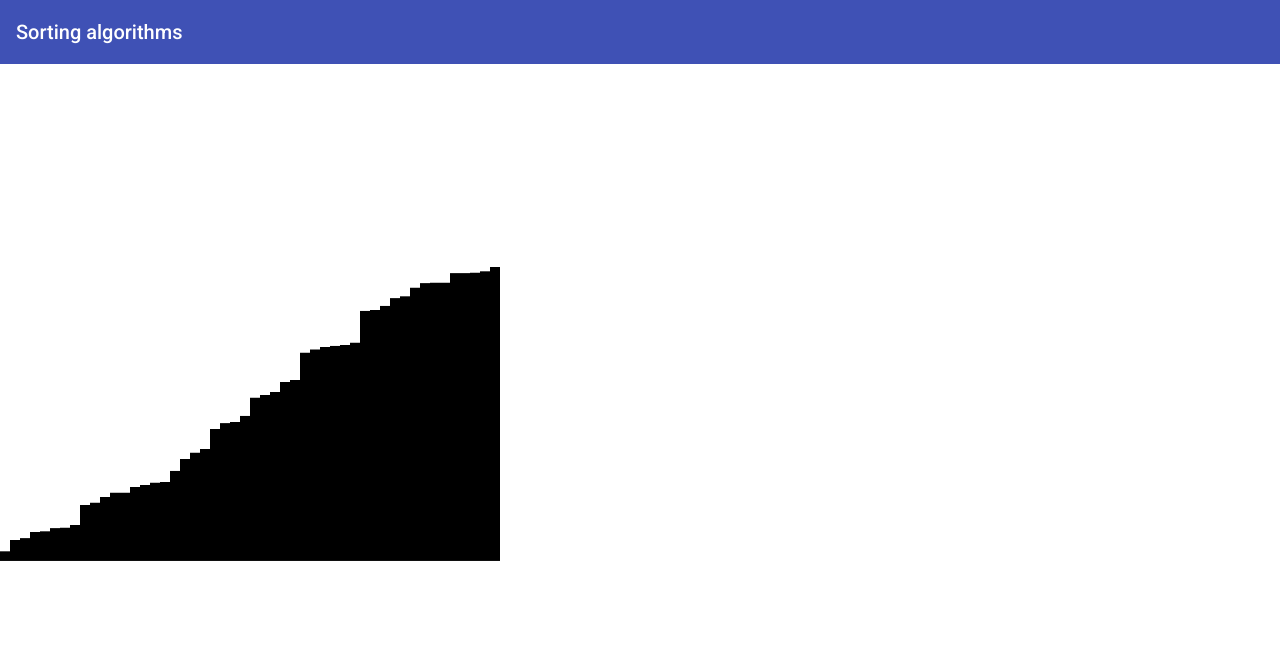
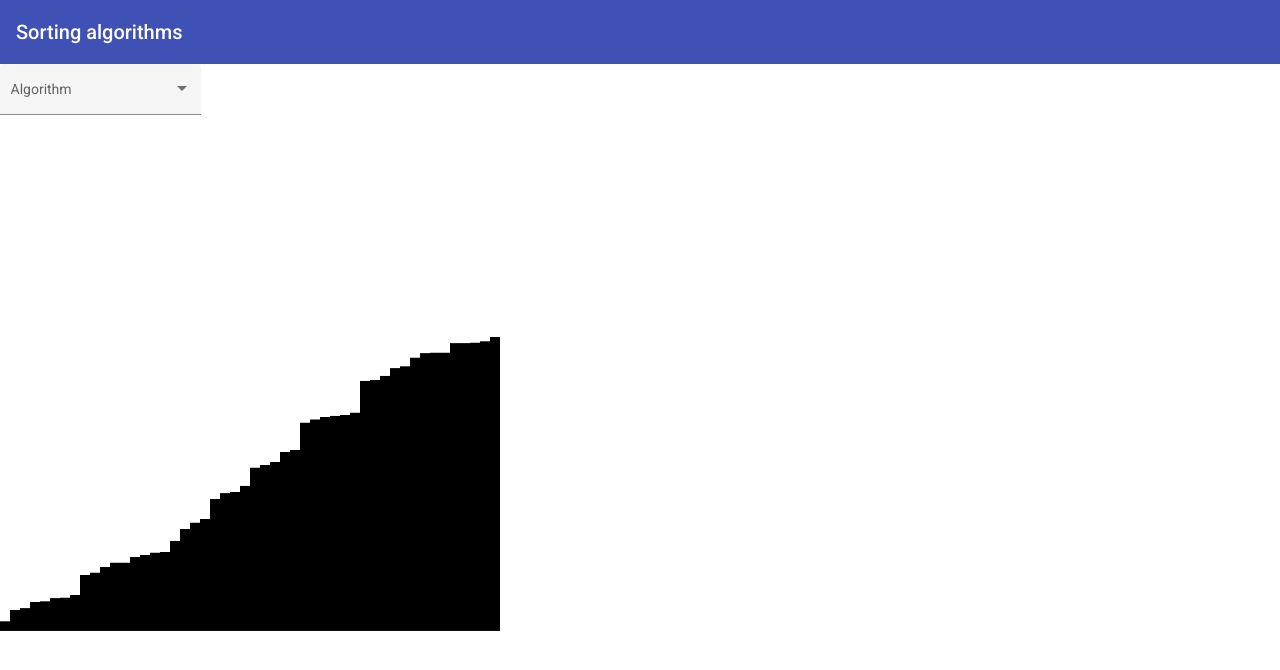
Before and after one commit to bojan-balinovic/Sorting-Algorithms, an Angular app: page / in a window 1280 px wide. Shown: the top 670 px of the page. Built offline with nearby package versions, Linux system fonts and the light colour scheme.

Commit message:
feat: dropdown wip

```diff
--- a/src/app/alghorithms/bubble-sort.ts
+++ b/src/app/alghorithms/bubble-sort.ts
@@ -1,6 +1,6 @@
-import { SortStrategy } from "./sort-strategy";
+import { Strategy } from "./strategy";
 
-export class BubbleSort extends SortStrategy {
+export class BubbleSort extends Strategy {
     sort(nodes: any[], nodeSwapCallback: (currentNodesState:any[]) => void): Promise<any[]> {
         return new Promise(async (resolve) => {
             for (let x = 0; x < nodes.length; ++x) {
--- a/src/app/alghorithms/quick-sort.ts
+++ b/src/app/alghorithms/quick-sort.ts
@@ -1,6 +1,6 @@
-import { SortStrategy } from './sort-strategy';
+import { Strategy } from './strategy';
 
-export class QuickSort extends SortStrategy {
+export class QuickSort extends Strategy {
   public sort(
     nodes: any[],
     nodeSwapCallback: (currentNodesState: any[]) => void
--- a/src/app/alghorithms/selection-sort.ts
+++ b/src/app/alghorithms/selection-sort.ts
@@ -1,6 +1,6 @@
-import { SortStrategy } from './sort-strategy';
+import { Strategy } from './strategy';
 
-export class SelectionSort extends SortStrategy {
+export class SelectionSort extends Strategy {
   override sort(
     nodes: any[],
     nodeSwapCallback: (currentNodesState: any[]) => void
--- a/src/app/alghorithms/sorting-alghorithm.ts
+++ b/src/app/alghorithms/sorting-alghorithm.ts
@@ -1,10 +1,10 @@
-import { SortStrategy } from './sort-strategy';
+import { Strategy } from './strategy';
 
 export class SortingAlghorithm {
   constructor() {}
-  sortStrategy?: SortStrategy;
+  sortStrategy?: Strategy;
 
-  setTrategy(strategy: SortStrategy) {
+  setTrategy(strategy: Strategy) {
     this.sortStrategy = strategy;
   }
 
--- a/src/app/alghorithms/sort-strategy.ts
+++ b/src/app/alghorithms/strategy.ts
@@ -1,3 +1,3 @@
-export abstract class SortStrategy {
+export abstract class Strategy {
     abstract sort(nodes: any[], nodeSwapCallback: (currentNodesState:any[]) => void): Promise<any[]>;
 }
--- a/src/app/app.component.html
+++ b/src/app/app.component.html
@@ -3,7 +3,16 @@
     <span>Sorting algorithms</span>
   </mat-toolbar-row>
 </mat-toolbar>
-
+<div class="text-center">
+  <mat-form-field appearance="fill">
+    <mat-label>Algorithm</mat-label>
+    <mat-select [(ngModel)]="selectedAlgorithm">
+      <mat-option *ngFor="let algorithm of algorithms" [value]="algorithm">{{
+        algorithm
+      }}</mat-option>
+    </mat-select>
+  </mat-form-field>
+</div>
 <div class="rectangles-wrapper">
   <app-chart #chart></app-chart>
 </div>
--- a/src/app/app.component.ts
+++ b/src/app/app.component.ts
@@ -5,6 +5,8 @@ import { QuickSort } from './alghorithms/quick-sort';
 import { SortingAlghorithm } from './alghorithms/sorting-alghorithm';
 import { ChartComponent } from './components/chart/chart.component';
 import { SelectionSort } from './alghorithms/selection-sort';
+import { Strategy } from './alghorithms/strategy';
+import { Algorithm } from './models/algorithm';
 
 @Component({
   selector: 'app-root',
@@ -19,6 +21,13 @@ export class AppComponent implements OnInit {
   nodes: Array<Node> = new Array<Node>();
 
   sortingAlgorithm: SortingAlghorithm = new SortingAlghorithm();
+  selectedAlgorithm?: Algorithm;
+  algorithms: Algorithm[] = [
+    {
+      name: 'Bubble sort',
+      strategy: new BubbleSort(),
+    },
+  ];
   constructor(private zone: NgZone) {}
   ngOnInit() {
     this.sortingAlgorithm.setTrategy(new BubbleSort());
@@ -35,7 +44,7 @@ export class AppComponent implements OnInit {
       this.sortingAlgorithm
         .sort(this.nodes, async (nodes: any[]) => {
           //console.log(nodes)
-           this.chartComponent.updateNodes(nodes);
+          this.chartComponent.updateNodes(nodes);
           console.log('udpate ');
           await delay(100);
           //  new Promise((resolve) => {
--- a/src/app/app.module.ts
+++ b/src/app/app.module.ts
@@ -5,14 +5,18 @@ import { AppComponent } from './app.component';
 import { ChartComponent } from './components/chart/chart.component';
 import { MatToolbarModule } from '@angular/material/toolbar';
 import { MatIconModule } from '@angular/material/icon';
+import {MatSelectModule} from '@angular/material/select';
+import { FormsModule } from '@angular/forms';
 
 @NgModule({
   declarations: [AppComponent, ChartComponent],
   imports: [
     BrowserModule,
     BrowserAnimationsModule,
+    FormsModule,
     MatToolbarModule,
     MatIconModule,
+    MatSelectModule
   ],
   providers: [],
   bootstrap: [AppComponent],
--- /dev/null
+++ b/src/app/models/algorithm.ts
@@ -0,0 +1,6 @@
+import { Strategy } from '../alghorithms/strategy';
+
+export class Algorithm {
+  name: string = '';
+  strategy!: Strategy;
+}
```
